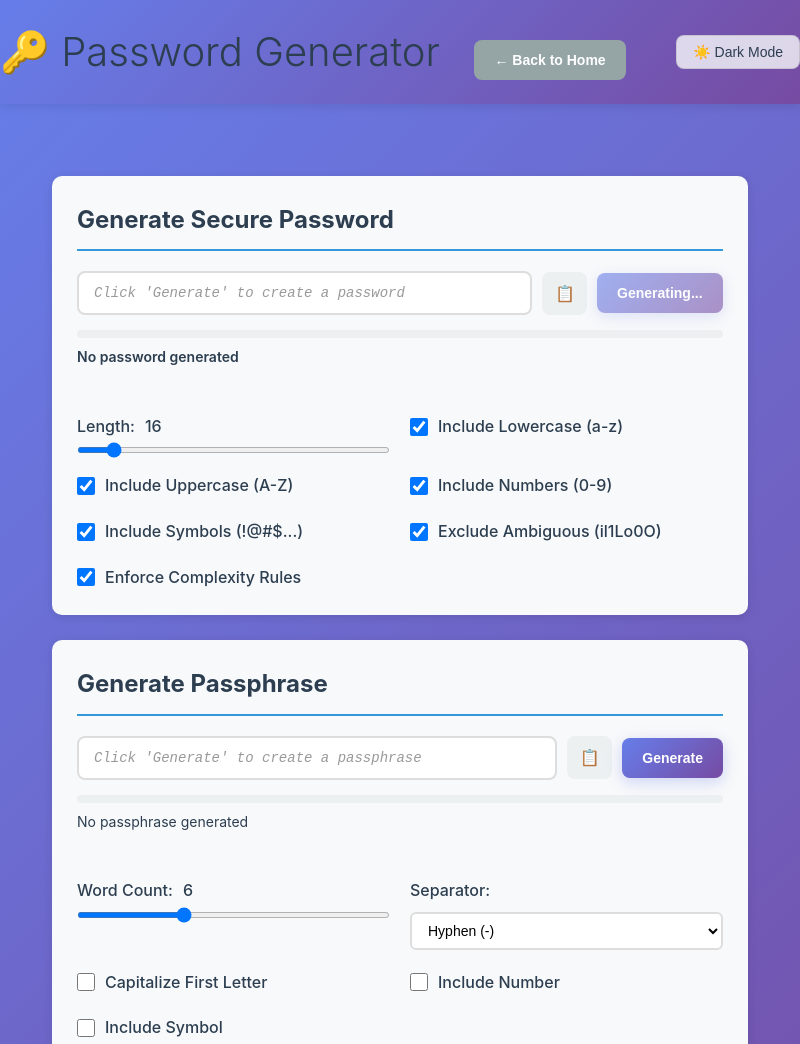
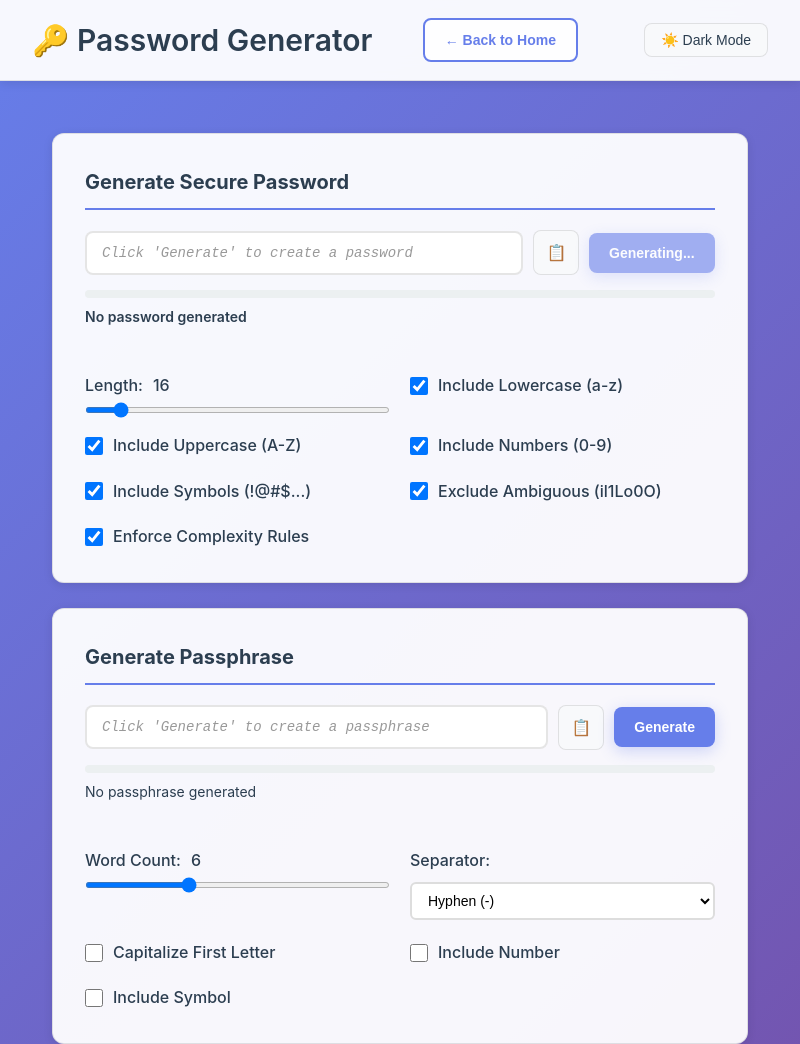
Before and after one commit to melvsalonga/SecurePass-Desktop, an Electron app: page src/renderer/pages/generator.html in a window 800 px wide. Shown: the top 1044 px of the page. Drawn offline with Linux system fonts and the light colour scheme; no server answers.

Commit message:
refactor: Adopt CSS variables for consistent styling
Replaces hardcoded values (colors, spacing, borders, shadows, font sizes) with CSS variables across `generator.css`, `main.css`, and `settings.css`.
Centralizes and enhances the `.app-header` styles in `main.css` for a sticky and consistent header across pages.
Improves UI maintainability, consistency, and sets the foundation for easier theming.

```diff
--- a/src/renderer/styles/generator.css
+++ b/src/renderer/styles/generator.css
@@ -31,14 +31,15 @@
 }
 
 .generator-section {
-  background: #f8f9fa;
-  border-radius: 10px;
-  padding: 25px;
-  box-shadow: 0 2px 10px rgba(0, 0, 0, 0.1);
-  transition: box-shadow 0.3s ease;
+  background: var(--bg-card);
+  border-radius: var(--radius-lg);
+  padding: var(--space-xl);
+  box-shadow: 0 2px 10px var(--shadow-light);
+  transition: var(--transition-normal);
   height: fit-content;
   display: flex;
   flex-direction: column;
+  border: 1px solid var(--border-secondary);
 }
 
 .generator-section:hover {
@@ -47,9 +48,9 @@
 
 .generator-section h2 {
   margin: 0 0 20px 0;
-  color: #2c3e50;
-  font-size: 1.5em;
-  border-bottom: 2px solid #3498db;
+  color: var(--text-primary);
+  font-size: var(--font-xl);
+  border-bottom: 2px solid var(--primary-color);
   padding-bottom: 10px;
 }
 
@@ -68,21 +69,23 @@
 .password-field input[type="text"] {
   flex: 1;
   padding: 12px 15px;
-  border: 2px solid #ddd;
-  border-radius: 8px;
+  border: 2px solid var(--border-secondary);
+  border-radius: var(--radius-md);
   font-family: 'Courier New', monospace;
   font-size: 14px;
-  background-color: white;
-  transition: border-color 0.3s ease;
+  background-color: var(--bg-card);
+  color: var(--text-primary);
+  transition: var(--transition-normal);
 }
 
 .password-field input[type="text"]:focus {
   outline: none;
-  border-color: #3498db;
+  border-color: var(--primary-color);
+  box-shadow: 0 0 0 2px var(--shadow-primary);
 }
 
 .password-field input[type="text"]::placeholder {
-  color: #999;
+  color: var(--text-muted);
   font-style: italic;
 }
 
@@ -100,35 +103,41 @@
 }
 
 .btn-primary {
-  background-color: #3498db;
-  color: white;
+  background: var(--primary-color);
+  color: var(--text-inverse);
+  box-shadow: 0 4px 15px var(--shadow-primary);
 }
 
 .btn-primary:hover {
-  background-color: #2980b9;
-  transform: translateY(-2px);
+  background: var(--primary-color-hover);
+  transform: var(--active-transform);
+  box-shadow: 0 6px 20px var(--shadow-primary-hover);
 }
 
 .btn-secondary {
-  background-color: #95a5a6;
-  color: white;
+  background: var(--bg-card);
+  color: var(--primary-color);
+  border: 2px solid var(--primary-color);
 }
 
 .btn-secondary:hover {
-  background-color: #7f8c8d;
-  transform: translateY(-2px);
+  background: var(--primary-color);
+  color: var(--text-inverse);
+  transform: var(--active-transform);
 }
 
 .btn-icon {
-  background-color: #ecf0f1;
-  color: #2c3e50;
+  background: var(--bg-tertiary);
+  color: var(--text-primary);
   padding: 12px;
   font-size: 16px;
   min-width: 45px;
+  border: 1px solid var(--border-secondary);
 }
 
 .btn-icon:hover {
-  background-color: #bdc3c7;
+  background: var(--bg-secondary);
+  transform: translateY(-1px);
 }
 
 /* Strength Meter */
@@ -587,32 +596,6 @@
   }
 }
 
-/* App Header */
-.app-header {
-  background: linear-gradient(135deg, #667eea 0%, #764ba2 100%);
-  color: white;
-  padding: 20px 0;
-  margin-bottom: 20px;
-  text-align: center;
-  box-shadow: 0 2px 10px rgba(0, 0, 0, 0.1);
-}
-
-.app-header h1 {
-  margin: 0;
-  font-size: 2.5em;
-  font-weight: 300;
-}
-
-.app-nav {
-  margin-top: 15px;
-}
-
-.app-main {
-  min-height: calc(100vh - 140px);
-  padding-bottom: 40px;
-  width: 100%;
-  overflow-x: hidden;
-}
 
 /* Animation for password generation */
 @keyframes pulse {
--- a/src/renderer/styles/main.css
+++ b/src/renderer/styles/main.css
@@ -20,7 +20,7 @@ body {
   min-height: 100vh;
 }
 
-/* Header */
+/* Header - Standardized across all pages */
 .app-header {
   background: var(--bg-secondary);
   backdrop-filter: blur(10px);
@@ -29,17 +29,32 @@ body {
   display: flex;
   justify-content: space-between;
   align-items: center;
+  border-bottom: 1px solid var(--border-secondary);
+  position: sticky;
+  top: 0;
+  z-index: 100;
 }
 
 .app-header h1 {
   color: var(--text-primary);
   font-size: var(--font-3xl);
   font-weight: 600;
+  margin: 0;
+  display: flex;
+  align-items: center;
+  gap: var(--space-sm);
 }
 
 .app-info {
-  color: var(--text-secondary);
-  font-size: var(--font-sm);
+  display: flex;
+  align-items: center;
+  gap: var(--space-md);
+}
+
+.app-nav {
+  display: flex;
+  align-items: center;
+  gap: var(--space-sm);
 }
 
 /* Main content */
@@ -325,18 +340,6 @@ body {
   transform: translateY(0);
 }
 
-/* Header with theme toggle */
-.app-header {
-  display: flex;
-  justify-content: space-between;
-  align-items: center;
-}
-
-.app-header .app-info {
-  display: flex;
-  align-items: center;
-  gap: var(--space-md);
-}
 
 /* Authentication Form Styles */
 .auth-actions {
```
Also changed, not shown: src/renderer/styles/settings.css (+10 -9 lines).
